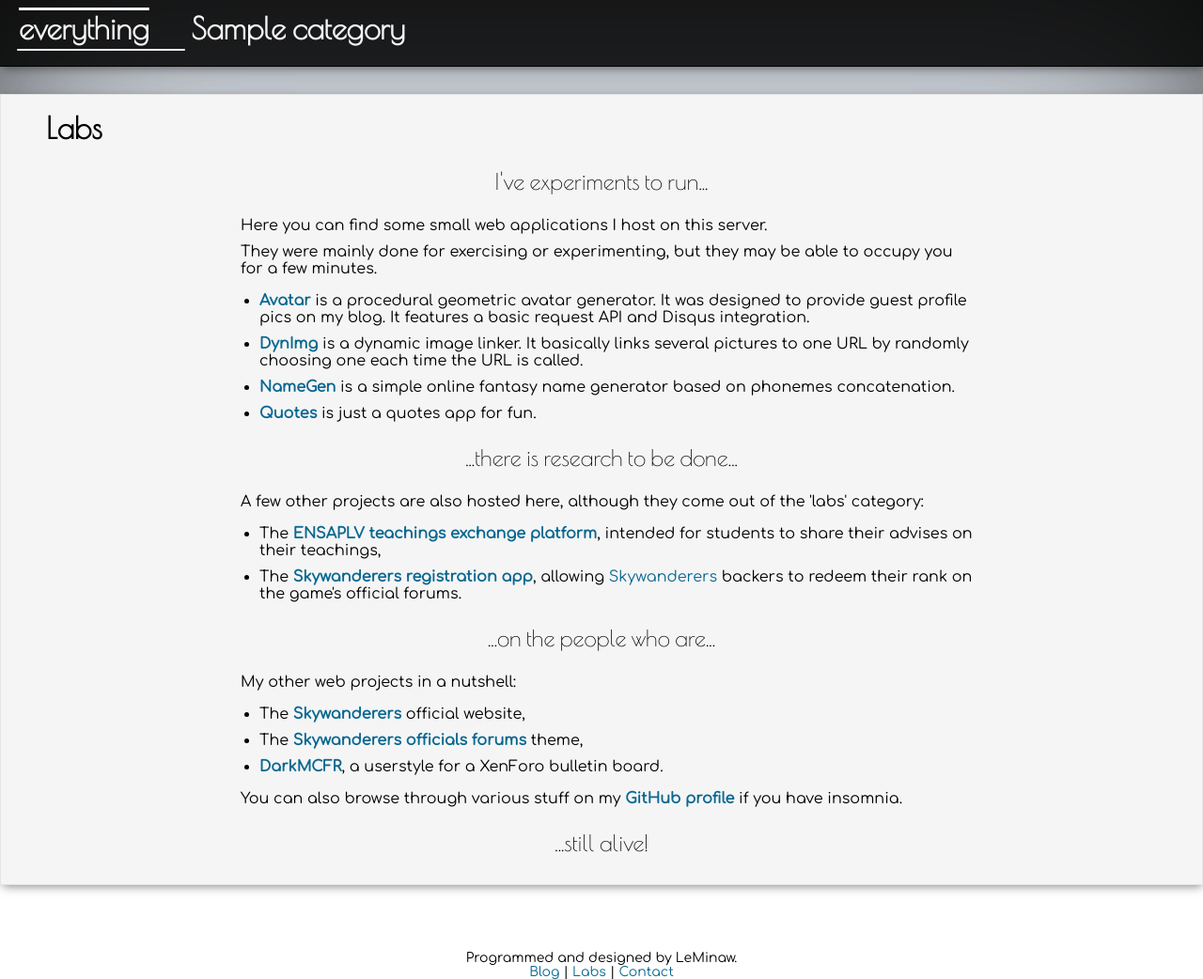
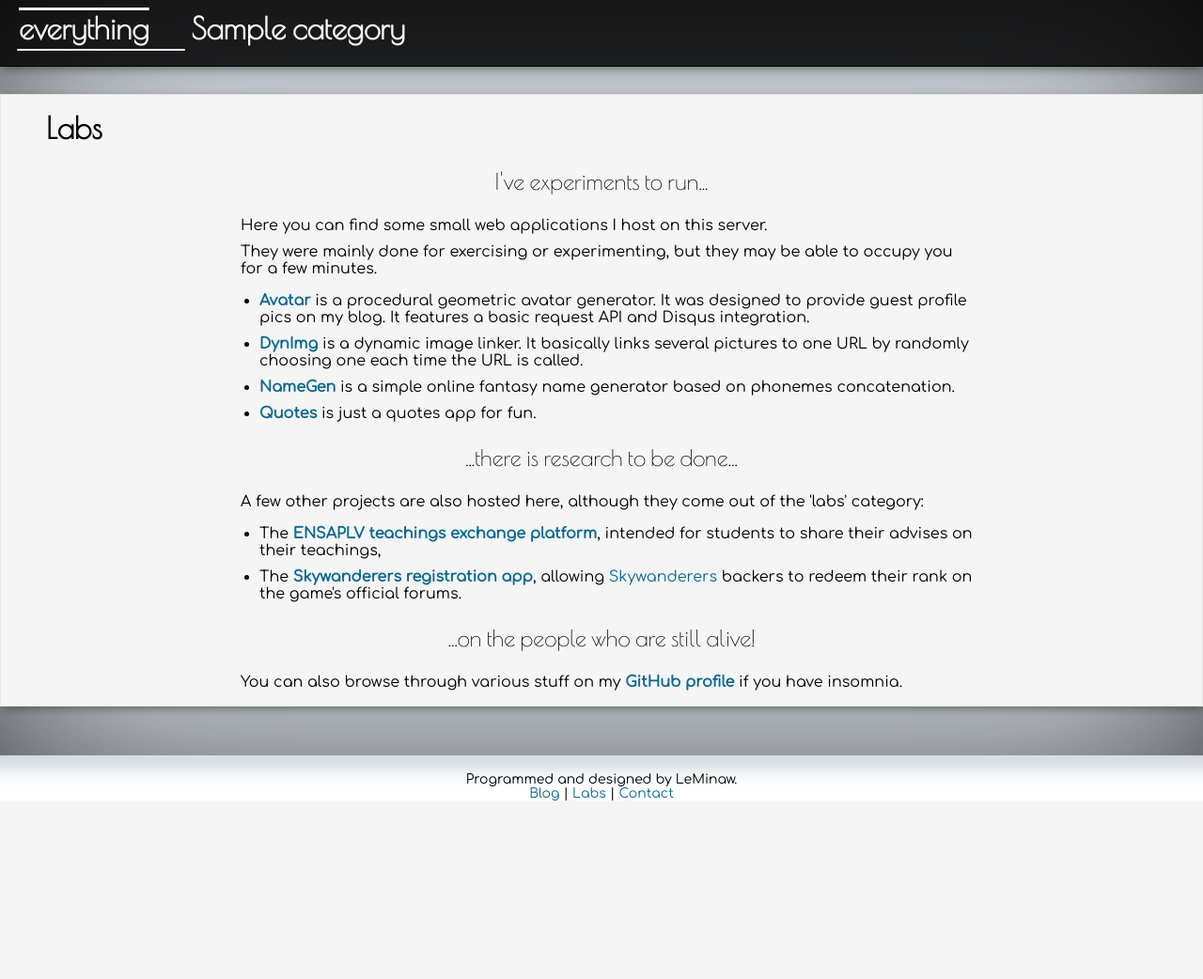
Before and after one commit to LeMinaw/minaw.net, a Django app: page /labs in a window 1280 px wide. Shown: the whole page at 94% size. After the commit the page ends 852 px from the top, so only its background shows below. Run offline with Django 3.2, Linux system fonts and the light colour scheme; tables that the repository leaves empty hold one stand-in row (values such as "Sample post"); grey boxes marked "Sample" are stand-in pictures; parts of the project's set-up code (start-up, migrations or seed data) failed here and were passed over; some libraries are stand-ins or nearby versions.

Commit message:
first release of portfolio

```diff
--- a/leminaw/settings.py
+++ b/leminaw/settings.py
@@ -40,6 +40,8 @@
     'django.contrib.humanize',
     'storages',
     'django_markwhat',
+    'sorl.thumbnail',
+
     'namegen',
     'dynimg',
     'playel',
--- a/portfolio/static/portfolio/css/main.less
+++ b/portfolio/static/portfolio/css/main.less
@@ -66,6 +66,7 @@
 a {
     text-decoration: none;
     color: @links;
+    outline: none;
     &:hover { text-decoration: underline }
 }
 .white a { color: @links + #444 }
@@ -151,7 +152,7 @@
 
     img { width: 100% }
 
-    p, li {
+    p, li, pre {
         max-width: @small;
         margin: 10px auto;
     }
--- a/portfolio/templates/portfolio/base.html
+++ b/portfolio/templates/portfolio/base.html
@@ -1,4 +1,5 @@
 {% load staticfiles %}
+{% load thumbnail %}
 
 <!doctype html>
 <html lang="fr">
@@ -25,6 +26,12 @@
       {% endfor %}
     </header>
 
+    <div {% block bckparams %}class="background"{% endblock%}>
+      {% thumbnail work_cover.cover "x300" as thumb %}
+        <img src="{{ thumb.url }}" alt="{{ work_cover.name }}">
+      {% endthumbnail %}
+    </div>
+
     {% block content %}{% endblock %}
 
     <footer class="{% if not work_cover.black_txt %}white{% endif %}">
--- a/portfolio/templates/portfolio/contact.html
+++ b/portfolio/templates/portfolio/contact.html
@@ -1,10 +1,6 @@
 {% extends "portfolio/base.html" %}
 
 {% block content %}
-  <div class="background">
-    <img src="{{ work_cover.cover.url }}" alt=""/>
-  </div>
-
   <div class="content work">
     <h2>Contact</h2>
     <p>For any remark or question on minaw.net, feel free to send an email to <b><a href="mailto://admin@minaw.net">admin@minaw.net</a></b>.</p>
--- a/portfolio/templates/portfolio/labs.html
+++ b/portfolio/templates/portfolio/labs.html
@@ -1,10 +1,6 @@
 {% extends "portfolio/base.html" %}
 
 {% block content %}
-  <div class="background">
-    <img src="{{ work_cover.cover.url }}" alt=""/>
-  </div>
-
   <div class="content work">
     <h2>Labs</h2>
     <h3>I've experiments to run...</h3>
@@ -22,14 +18,7 @@
       <li>The <b><a href="{% url 'profs:main' %}">ENSAPLV teachings exchange platform</a></b>, intended for students to share their advises on their teachings,</li>
       <li>The <b><a href="{% url 'profs:main' %}">Skywanderers registration app</a></b>, allowing <a href="http://www.skywanderersgame.com">Skywanderers</a> backers to redeem their rank on the game's official forums.</li>
     </ul>
-    <h3>...on the people who are...</h3>
-    <p>My other web projects in a nutshell:</p>
-    <ul>
-      <li>The <b><a href="http://www.skywanderersgame.com">Skywanderers</a></b> official website,</li>
-      <li>The <b><a href="http://www.skywanderersgame.com/forum/">Skywanderers officials forums</a></b> theme,</li>
-      <li><b><a href="DarkMCFR">DarkMCFR</a></b>, a userstyle for a XenForo bulletin board.</li>
-    </ul>
+    <h3>...on the people who are still alive!</h3>
     <p>You can also browse through various stuff on my <b><a href="https://github.com/LeMinaw">GitHub profile</a></b> if you have insomnia.</p>
-    <h3>...still alive!</h3>
   </div>
 {% endblock content %}
--- a/requirements.txt
+++ b/requirements.txt
@@ -12,6 +12,7 @@
 Django==2.0.3
 django-markwhat==1.5.1
 django-storages==1.6.3
+sorl-thumbnail==12.4.1
 docutils==0.13.1
 future==0.16.0
 gunicorn==19.7.1
```
Also changed, not shown: portfolio/templates/portfolio/main.html (+10 -5 lines), portfolio/templates/portfolio/work.html (+3 -5 lines), portfolio/static/portfolio/css/main.css.
